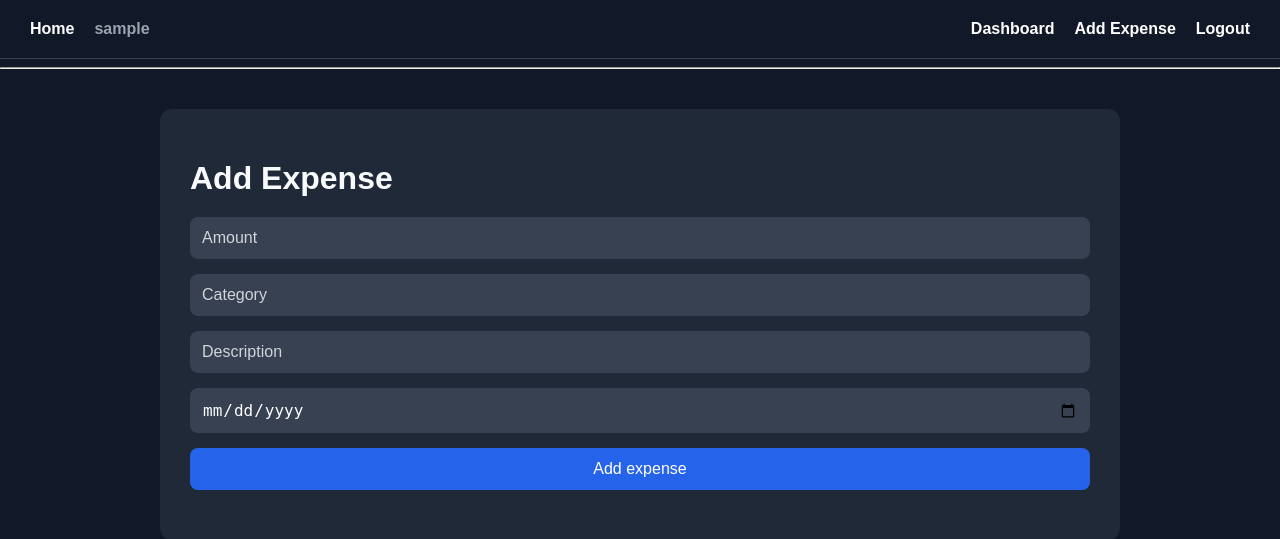
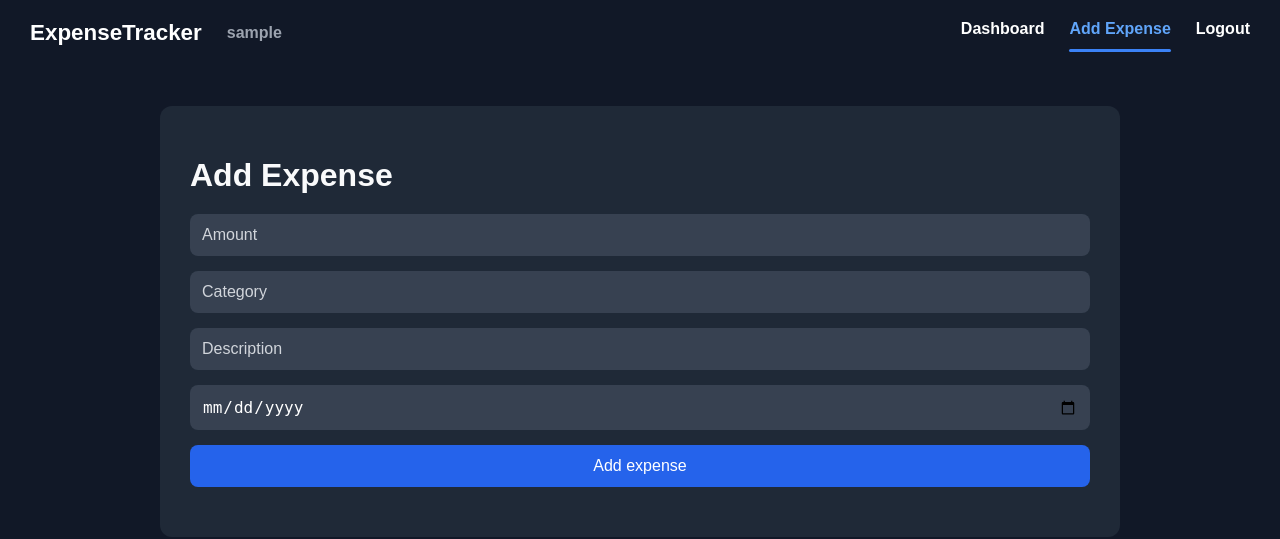
Before and after one commit to ferggz/expense-tracker-web, a Flask app: page /add in a window 1280 px wide. Shown: the top 539 px of the page. Run offline with Flask 3, Linux system fonts and the light colour scheme; the visitor is signed in with stand-in values (Sample User, id 1).

Commit message:
Polish dashboard UI and navbar

```diff
--- a/static/style.css
+++ b/static/style.css
@@ -10,25 +10,54 @@ body {
     background-color: #111827;
     padding: 20px 30px;
     display: flex;
-    gap: 20px;
+    justify-content: space-between;
     align-items: center;
-    border-bottom: 1px solid #374151;
+}
+
+.nav-left,
+.nav-right {
+    display: flex;
+    align-items: center;
+    gap: 25px;
+}
+
+.nav-logo {
+    font-size: 1.4rem;
+    font-weight: bold;
+    color: white;
+    text-decoration: none;
 }
 
 .nav-link {
     color: white;
     text-decoration: none;
     font-weight: bold;
+    position: relative;
+    padding-bottom: 8px;
 }
 
 .nav-link:hover {
     color: #60a5fa;
 }
 
+.nav-link.active {
+    color: #60a5fa;
+}
+
+.nav-link.active::after {
+    content: "";
+    position: absolute;
+    left: 0;
+    bottom: -6px;
+    width: 100%;
+    height: 3px;
+    background-color: #3b82f6;
+    border-radius: 999px;
+}
+
 .nav-user {
     color: #9ca3af;
     font-weight: bold;
-    margin-right: auto;
 }
 
 .container {
@@ -60,6 +89,11 @@ input {
     font-size: 16px;
     background-color: #374151;
     color: white;
+    transition: 0.2s;
+}
+
+input:focus {
+    border-color: #3b82f6;
 }
 
 button {
@@ -74,6 +108,15 @@ button {
 
 button:hover {
     background-color: #1d4ed8;
+}
+
+a {
+    color: #ffffff;
+    text-decoration: none;
+}
+
+a:hover {
+    color: #3b82f6;
 }
 
 .expense-card a {
@@ -97,6 +140,16 @@ button:hover {
     grid-template-columns: repeat(auto-fit, minmax(250px, 1fr));
     gap: 20px;
     margin-top: 20px;
+}
+
+.stat-card h3 {
+    font-size: 1rem;
+    opacity: 0.8;
+}
+
+.stat-card p {
+    font-size: 1.5rem;
+    font-weight: bold;
 }
 
 .flash-message {
@@ -141,7 +194,7 @@ td {
 }
 
 tr:hover {
-    background-color: #2a3547;
+    background-color: rgba(255,255,255,0.03);
 }
 
 .action-link {
@@ -185,3 +238,9 @@ button,
 .action-link {
     transition: 0.2s;
 }
+
+.sort-links {
+    display: flex;
+    gap: 1rem;
+    margin-top: 1rem;
+}
--- a/templates/base.html
+++ b/templates/base.html
@@ -9,24 +9,59 @@
 </head>
 <body>
 
-    <nav class="navbar">
-        <a class="nav-link" href="/">Home</a>
+<nav class="navbar">
+
+    <div class="nav-left">
+        <a class="nav-logo" href="/">ExpenseTracker</a>
 
         {% if session.get("user_id") %}
             <span class="nav-user">
                 {{ session["username"] }}
             </span>
+        {% endif %}
+    </div>
 
-            <a class="nav-link" href="/dashboard">Dashboard</a>
-            <a class="nav-link" href="/add">Add Expense</a>
-            <a class="nav-link" href="/logout">Logout</a>
+    <div class="nav-right">
+        {% if session.get("user_id") %}
+
+            <a
+                class="nav-link {% if request.endpoint == 'routes.dashboard' %}active{% endif %}"
+                href="/dashboard"
+            >
+                Dashboard
+            </a>
+
+            <a
+                class="nav-link {% if request.endpoint == 'routes.add_expense' %}active{% endif %}"
+                href="/add"
+            >
+                Add Expense
+            </a>
+
+            <a class="nav-link" href="/logout">
+                Logout
+            </a>
+
         {% else %}
-            <a class="nav-link" href="/login">Login</a>
-            <a class="nav-link" href="/register">Register</a>
+
+            <a
+                class="nav-link {% if request.endpoint == 'routes.login' %}active{% endif %}"
+                href="/login"
+            >
+                Login
+            </a>
+
+            <a
+                class="nav-link {% if request.endpoint == 'routes.register' %}active{% endif %}"
+                href="/register"
+            >
+                Register
+            </a>
+
         {% endif %}
-    </nav>
+    </div>
 
-    <hr>
+</nav>
 
     {% with messages = get_flashed_messages(with_categories=true) %}
         {% if messages %}
```
Also changed, not shown: templates/dashboard.html (+6 -6 lines), README.md, 6 other files.
